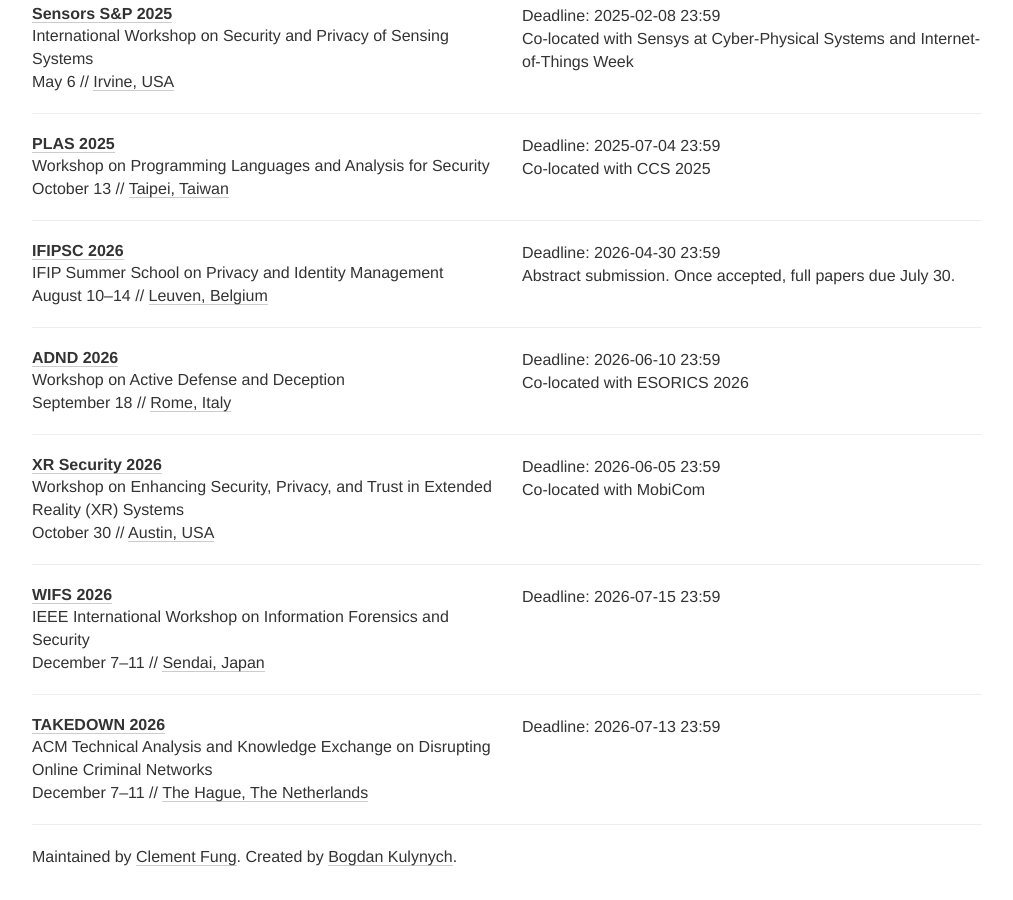
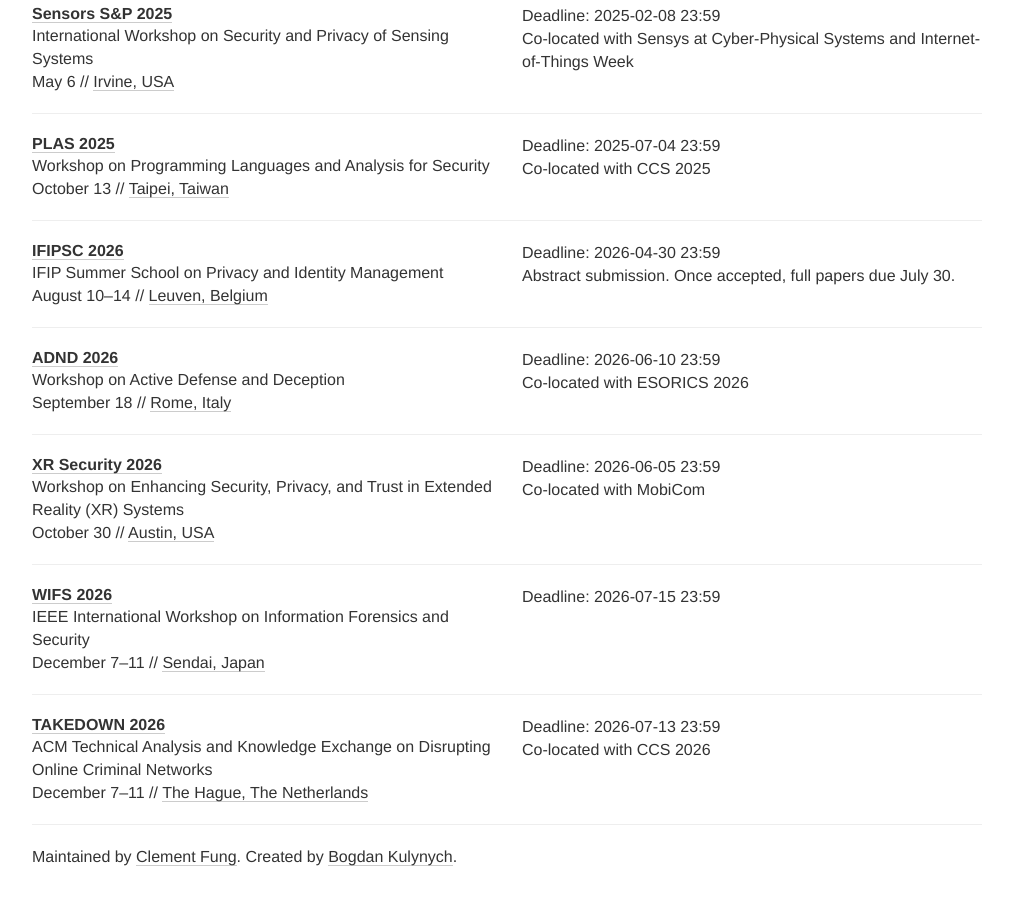
Before and after one commit to sec-deadlines/sec-deadlines.github.io, a Jekyll site: the page built from index.html, in a window 1280 px wide and 900 px high, scrolled down 28499 px. Shown: the whole window, without its empty margins (133-1146 px from the left). Built offline with Jekyll 4.4.1, drawn with Linux system fonts in a browser that asks for light colours; nearby versions of some CDN libraries; comment, search, counter and statistics services are not loaded.

Commit message:
Added the comment for CCS

```diff
--- a/_data/conferences.yml
+++ b/_data/conferences.yml
@@ -2046,3 +2046,4 @@
   date: December 7-11
   place: The Hague, The Netherlands
   tags: [SEC, SHOP, OTHERS]
+  comment: Co-located with CCS 2026
```
